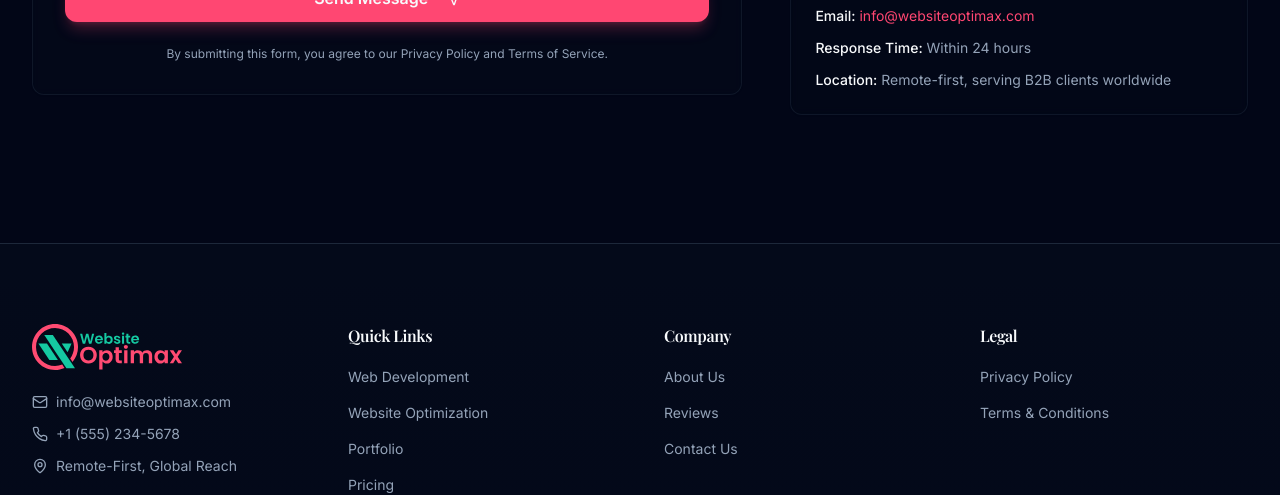
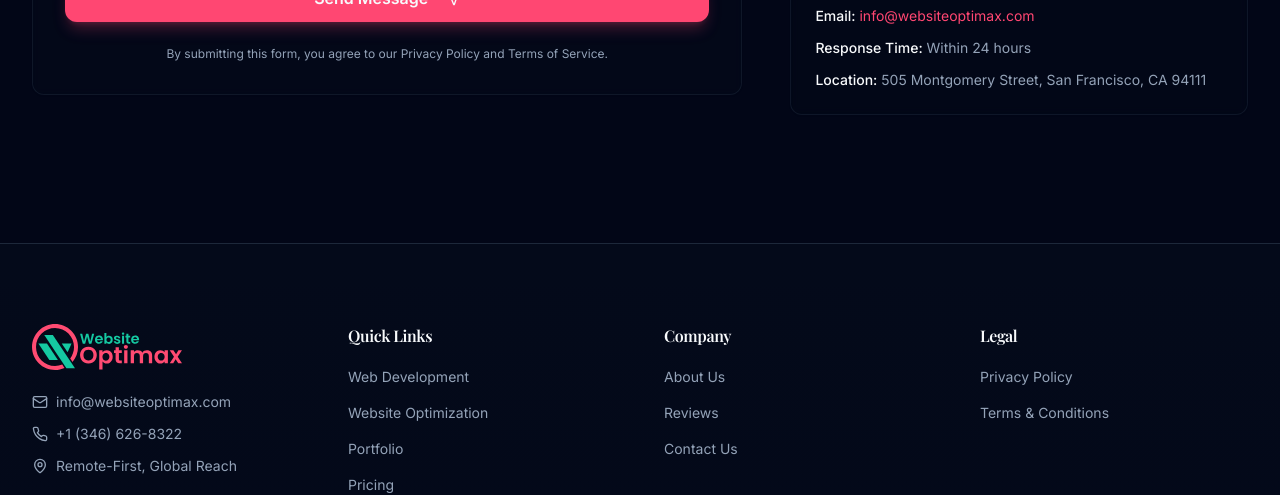
Before and after one commit to babaralis/websiteoptimax, a Next.js app: page /contact in a window 1280 px wide. Shown: the part 1219-1714 px from the top of the page. Built offline with nearby package versions, Linux system fonts and the light colour scheme; a web font is replaced by a local one.

Commit message:
modify code UI

```diff
--- a/src/lib/constants.ts
+++ b/src/lib/constants.ts
@@ -4,7 +4,7 @@ export const SITE_CONFIG = {
   description: "High-performance web design, development, and digital marketing for B2B, SaaS, and service brands. We build websites that generate qualified leads and revenue.",
   url: "https://websiteoptimax.com",
   email: "info@websiteoptimax.com",
-  phone: "+1 (555) 234-5678",
+  phone: "+1 (346) 626-8322",
 };
 
 export const NAV_LINKS = [
--- a/src/sections/contact/BookingSection.tsx
+++ b/src/sections/contact/BookingSection.tsx
@@ -81,7 +81,7 @@ export function BookingSection() {
             </p>
             <p className="text-muted-foreground">
               <span className="text-foreground font-medium">Location:</span>{" "}
-              Remote-first, serving B2B clients worldwide
+              505 Montgomery Street, San Francisco, CA 94111
             </p>
           </div>
         </CardContent>
```
